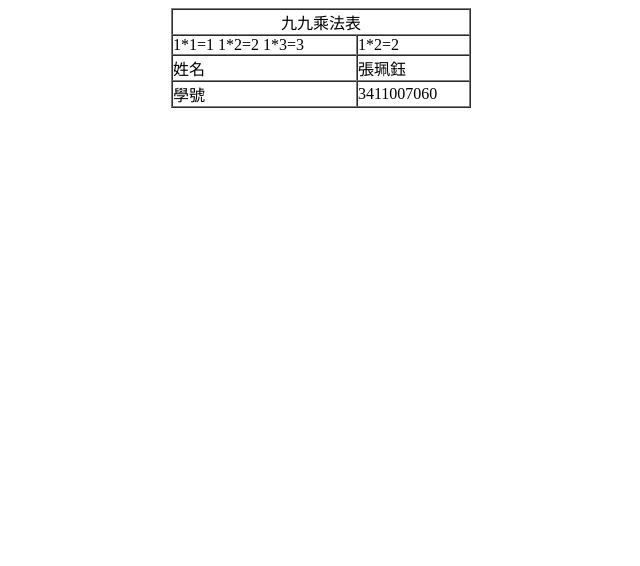
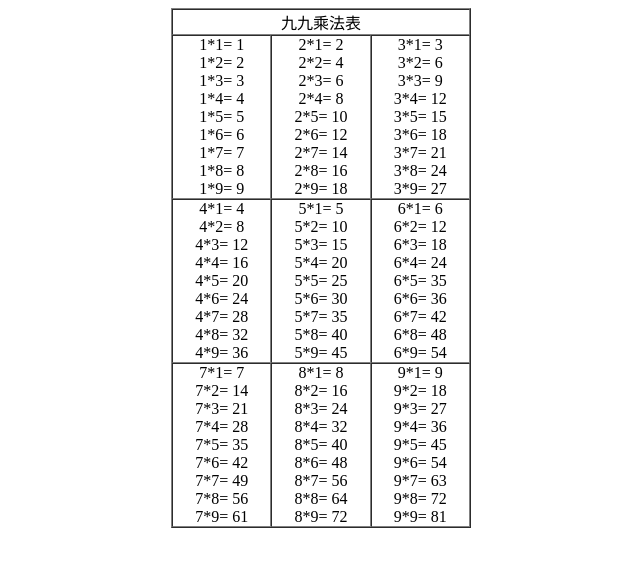
Before and after one commit to Peiyu1202/3411007060, a plain HTML site: page 00.html in a window 1280 px wide. Shown: the whole page, without its empty margins (319-959 px from the left). Drawn offline with Linux system fonts and the light colour scheme.

Commit message:
5/31第2

```diff
--- a/00.html
+++ b/00.html
@@ -6,27 +6,114 @@
     <meta name="viewport" content="width=device-width, initial-scale=1.0">
     <title>Document</title>
 </head>
+<style>
+/* 粗體 */
+    font-weight: bold;
+</style>
+<div class="font_style font_weight font-size font-family">
 <body>
     <table border="1" width="300" cellpadding="0" cellspacing="0" align="center">
         <tr>
            <td colspan="3" align="CENTER">九九乘法表</td>
        </tr>
         <tr>
-           <td>1*1=1
-               1*2=2
-               1*3=3
-
+           <td align="CENTER">
+               1*1= 1<br>
+               1*2= 2<br>
+               1*3= 3<br>
+               1*4= 4<br>
+               1*5= 5<br>
+               1*6= 6<br>
+               1*7= 7<br>
+               1*8= 8<br>
+               1*9= 9
            </td>
-           <td>1*2=2</td>
+           <td align="CENTER">2*1= 2<br>
+               2*2= 4<br>
+               2*3= 6<br>
+               2*4= 8<br>
+               2*5= 10<br>
+               2*6= 12<br>
+               2*7= 14<br>
+               2*8= 16<br>
+               2*9= 18
+           </td>
+           <td align="CENTER">3*1= 3 <br>
+               3*2= 6 <br>
+               3*3= 9 <br>
+               3*4= 12 <br>
+               3*5= 15 <br>
+               3*6= 18 <br>
+               3*7= 21 <br>
+               3*8= 24 <br>
+               3*9= 27
+           </td>
        </tr>
        <tr>
-           <td>姓名</td>
-           <td>張珮鈺</td>
+           <td align="CENTER">4*1= 4<br>
+               4*2= 8<br>
+               4*3= 12<br>
+               4*4= 16<br>
+               4*5= 20<br>
+               4*6= 24<br>
+               4*7= 28<br>
+               4*8= 32<br>
+               4*9= 36
+           </td>
+           <td align="CENTER">5*1= 5<br>
+               5*2= 10<br>
+               5*3= 15<br>
+               5*4= 20<br>
+               5*5= 25<br>
+               5*6= 30<br>
+               5*7= 35<br>
+               5*8= 40<br>
+               5*9= 45
+           </td>
+           <td align="CENTER">6*1= 6<br>
+            6*2= 12<br>
+            6*3= 18<br>
+            6*4= 24<br>
+            6*5= 35<br>
+            6*6= 36<br>
+            6*7= 42<br>
+            6*8= 48<br>
+            6*9= 54
+        </td>
        </tr>
        <tr>
-           <td>學號</td>
-           <td>3411007060</td>
+           <td align="CENTER">7*1= 7<br>
+               7*2= 14<br>
+               7*3= 21<br>
+               7*4= 28<br>
+               7*5= 35<br>
+               7*6= 42<br>
+               7*7= 49<br>
+               7*8= 56<br>
+               7*9= 61
+           </td>
+           <td align="CENTER">8*1= 8<br>
+               8*2= 16<br>
+               8*3= 24<br>
+               8*4= 32<br>
+               8*5= 40<br>
+               8*6= 48<br>
+               8*7= 56<br>
+               8*8= 64<br>
+               8*9= 72
+           </td>
+           <td align="CENTER">9*1= 9<br>
+               9*2= 18<br>
+               9*3= 27<br>
+               9*4= 36<br>
+               9*5= 45<br>
+               9*6= 54<br>
+               9*7= 63<br>
+               9*8= 72<br>
+               9*9= 81
+           </td>
        </tr>
    </table>
+</div>
 </body>
 </html>
```
